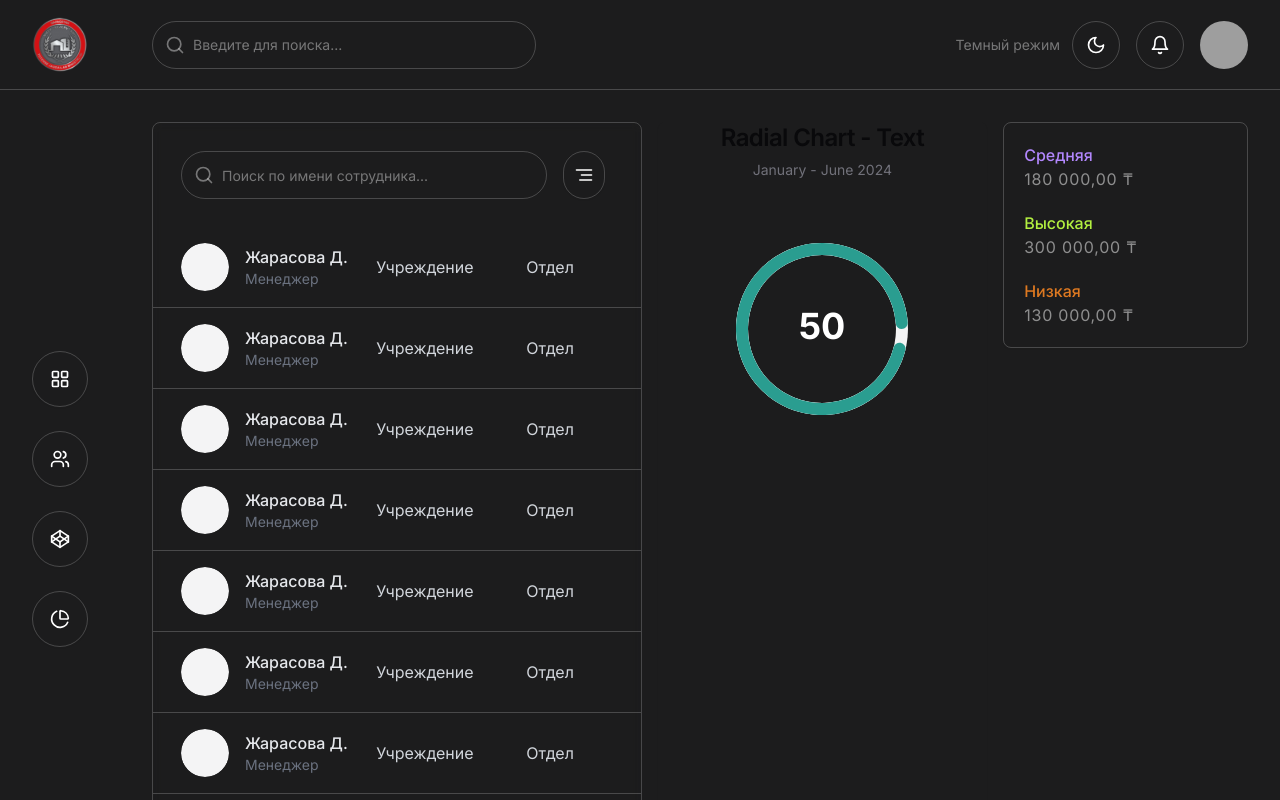
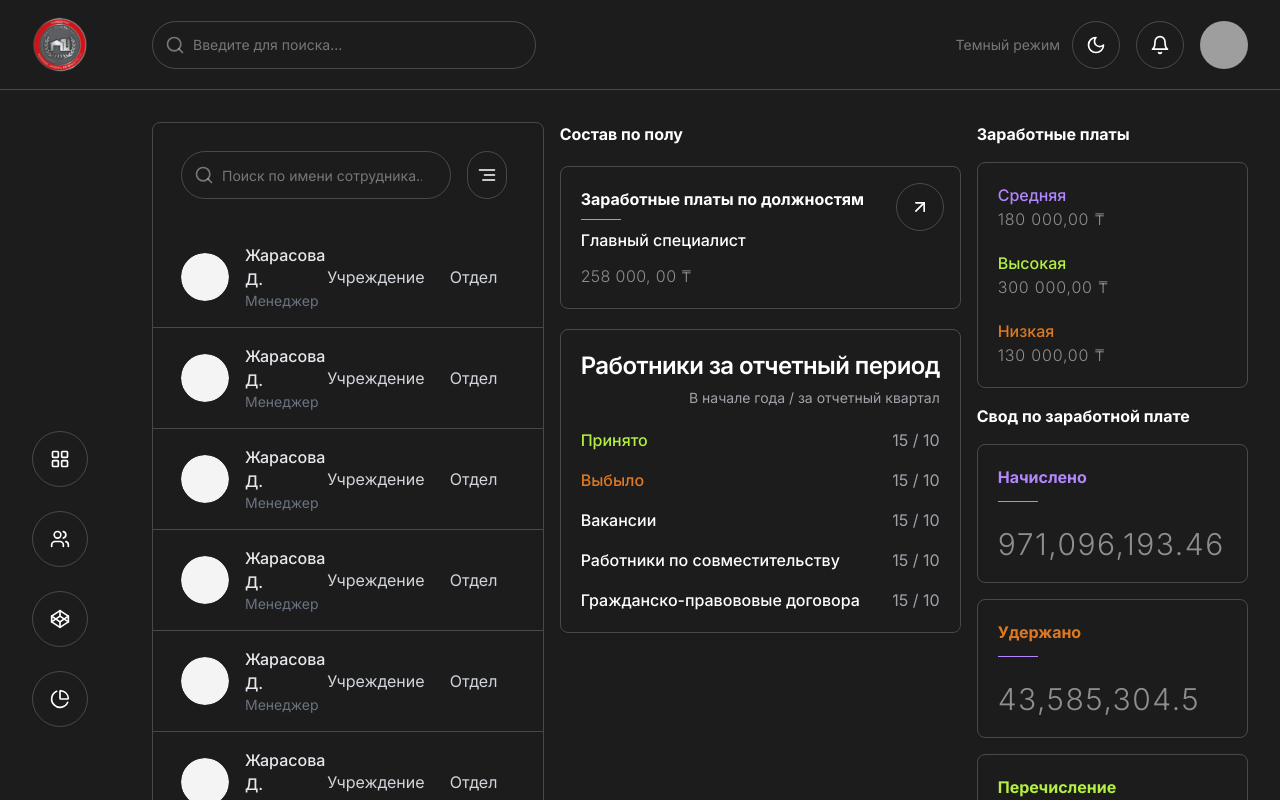
Before and after one commit to sogeking7/nusa-front, a Next.js app: page /home in a window 1280 px wide. Shown: the top 800 px of the page. Built offline with nearby package versions, Linux system fonts and the light colour scheme; grey boxes are pictures that could not be loaded.

Commit message:
feat: add employee info cards

```diff
--- a/src/app/globals.css
+++ b/src/app/globals.css
@@ -1,4 +1,4 @@
-@import url("https://fonts.googleapis.com/css2?family=Inter:wght@400;500;600;700&display=swap");
+@import url("https://fonts.googleapis.com/css2?family=Inter:wght@100;200;300;400;500;600;700;800;900&display=swap");
 
 @tailwind base;
 @tailwind components;
@@ -31,6 +31,9 @@
     --chart-4: 43 74% 66%;
     --chart-5: 27 87% 67%;
     --radius: 0.5rem;
+    --primary-green: 81 85% 60%;
+    --primary-orange: 28 74% 50%;
+    --primary-purple: 262 97% 76%;
   }
   .dark {
     --background: 240 10% 3.9%;
@@ -57,6 +60,9 @@
     --chart-3: 30 80% 55%;
     --chart-4: 280 65% 60%;
     --chart-5: 340 75% 55%;
+    --primary-green: 81 85% 60%;
+    --primary-orange: 28 74% 50%;
+    --primary-purple: 262 97% 76%;
   }
 }
 
--- a/src/app/home/page.tsx
+++ b/src/app/home/page.tsx
@@ -1,11 +1,9 @@
 import { DonutChart } from "@/components/ui/donut-chart";
+import { EmployeeStatsCard } from "@/features/pm/components/EmployeeStats";
 import ListContainer from "@/features/pm/components/ListContainer";
+import { SalaryCard } from "@/features/pm/components/SalaryCard";
 import { SalaryStats } from "@/features/pm/components/SalaryStats";
-
-const chartData = [
-  { label: "Мужчины", value: 57, color: "#60A5FA" }, // Men (blue)
-  { label: "Женщины", value: 40, color: "#F472B6" }, // Women (pink)
-];
+import { SummaryCard } from "@/features/pm/components/SummaryCard";
 
 const mockData = {
   genderStats: {
@@ -23,15 +21,19 @@ const mockData = {
     withheld: 43585304.5,
     transferred: 1789111191.02,
   },
-  employeePeriodStats: {
-    accepted: 15,
-    fired: 10,
-    vacant: 10,
-    contractors: 10,
-    civilContracts: 10,
-    ratio: "15 / 10",
+};
+
+const employeeStats = [
+  { label: "Принято", startValue: 15, endValue: 10, color: "green" as const },
+  { label: "Выбыло", startValue: 15, endValue: 10, color: "orange" as const },
+  { label: "Вакансии", startValue: 15, endValue: 10 },
+  { label: "Работники по совместительству", startValue: 15, endValue: 10 },
+  {
+    label: "Гражданско-правововые договора",
+    startValue: 15,
+    endValue: 10,
   },
-};
+];
 
 export default function HomePage() {
   return (
@@ -51,10 +53,41 @@ export default function HomePage() {
           })}
         </div>
       </div> */}
-      <DonutChart />
-
-      <div>
+      <div className="space-y-5">
+        <h2 className="font-bold text-white">Состав по полу</h2>
+        {/* <DonutChart /> */}
+        <SalaryCard
+          title="Заработные платы по должностям"
+          subtitle="Главный специалист"
+          value="258 000, 00 ₸"
+        />
+        <EmployeeStatsCard
+          title="Работники за отчетный период"
+          subtitle="В начале года / за отчетный квартал"
+          stats={employeeStats}
+        />
+      </div>
+      <div className="space-y-4">
+        <h2 className="font-bold text-white">Заработные платы</h2>
         <SalaryStats salaryRange={mockData.salaryRange} />
+        <div className="space-y-4">
+          <h2 className="font-bold text-white">Свод по заработной плате</h2>
+          <SummaryCard
+            label="Начислено"
+            value={mockData.salarySummary.accrued}
+            color="purple"
+          />
+          <SummaryCard
+            label="Удержано"
+            value={mockData.salarySummary.withheld}
+            color="orange"
+          />
+          <SummaryCard
+            label="Перечисление"
+            value={mockData.salarySummary.transferred}
+            color="green"
+          />
+        </div>
       </div>
     </div>
   );
--- a/src/components/ui/input.tsx
+++ b/src/components/ui/input.tsx
@@ -6,7 +6,7 @@ import { cva, type VariantProps } from "class-variance-authority";
 import { cn } from "@/lib/utils";
 
 const inputWrapperVariants = cva(
-  "relative flex items-center w-full rounded-full border border-white/20 bg-transparent focus-within:ring-1 focus-within:ring-[#B3F040]",
+  "relative flex items-center w-full rounded-full border border-white/20 bg-transparent focus-within:ring-1 focus-within:ring-primary-green",
   {
     variants: {
       size: {
--- /dev/null
+++ b/src/features/pm/components/EmployeeStats.tsx
@@ -0,0 +1,59 @@
+import { Card, CardContent, CardHeader, CardTitle } from "@/components/ui/card";
+import { cn } from "@/lib/utils";
+
+interface StatItem {
+  label: string;
+  startValue: string | number;
+  endValue: string | number;
+  color?: "default" | "green" | "orange";
+}
+
+interface EmployeeStatsCardProps {
+  title: string;
+  subtitle: string;
+  stats: StatItem[];
+  className?: string;
+}
+
+export function EmployeeStatsCard({
+  title,
+  subtitle,
+  stats,
+  className,
+}: EmployeeStatsCardProps) {
+  const getColorClass = (color?: StatItem["color"]) => {
+    switch (color) {
+      case "green":
+        return "text-primary-green";
+      case "orange":
+        return "text-primary-orange";
+      default:
+        return "text-white";
+    }
+  };
+
+  return (
+    <Card className={cn("border border-white/20", className)}>
+      <CardHeader className="p-5 pb-0">
+        <CardTitle className="text-xl font-semibold text-white">
+          {title}
+        </CardTitle>
+        <p className="mt-1 text-right text-sm text-zinc-400">{subtitle}</p>
+      </CardHeader>
+      <CardContent className="space-y-4 sm:p-5">
+        {stats.map((stat, index) => (
+          <div key={index} className="flex items-center justify-between">
+            <span
+              className={cn("text-base font-medium", getColorClass(stat.color))}
+            >
+              {stat.label}
+            </span>
+            <span className="text-zinc-400">
+              {stat.startValue} / {stat.endValue}
+            </span>
+          </div>
+        ))}
+      </CardContent>
+    </Card>
+  );
+}
--- /dev/null
+++ b/src/features/pm/components/SalaryCard.tsx
@@ -0,0 +1,50 @@
+"use client";
+
+import { ArrowUpRight } from "lucide-react";
+import { Card, CardContent } from "@/components/ui/card";
+import { Button } from "@/components/ui/button";
+import { cn } from "@/lib/utils";
+
+interface SalaryCardProps {
+  title: string;
+  subtitle: string;
+  value: string | number;
+  onClick?: () => void;
+  className?: string;
+}
+
+export function SalaryCard({
+  title,
+  subtitle,
+  value,
+  className,
+}: SalaryCardProps) {
+  return (
+    <Card
+      className={cn(
+        "relative cursor-pointer rounded-lg border border-white/20",
+        className,
+      )}
+    >
+      <CardContent className="sm:p-5">
+        <Button
+          variant="outline"
+          size="icon"
+          className="absolute right-4 top-4"
+        >
+          <ArrowUpRight />
+        </Button>
+
+        <div className="space-y-2 text-white">
+          <h2 className="font-bold">{title}</h2>
+          <div className="bg-primary-purple h-[1px] w-10" />
+          <p className="font-medium">{subtitle}</p>
+        </div>
+
+        <p className="mt-3 font-light tracking-wide text-white/50">
+          {typeof value === "number" ? value.toLocaleString() : value}
+        </p>
+      </CardContent>
+    </Card>
+  );
+}
--- a/src/features/pm/components/SalaryStats.tsx
+++ b/src/features/pm/components/SalaryStats.tsx
@@ -20,19 +20,19 @@ export function SalaryStats({ salaryRange }: SalaryStatsProps) {
     <Card className="border border-white/20">
       <CardContent className="space-y-5 sm:p-5">
         <div className="flex flex-col items-start">
-          <span className="font-medium text-[#B287FD]">Средняя</span>
+          <span className="text-primary-purple font-medium">Средняя</span>
           <span className="font-light tracking-wider text-white/50">
             {formatCurrency(salaryRange.average)}
           </span>
         </div>
         <div className="flex flex-col items-start">
-          <span className="font-medium text-[#B3F040]">Высокая</span>
+          <span className="text-primary-green font-medium">Высокая</span>
           <span className="font-light tracking-wider text-white/50">
             {formatCurrency(salaryRange.high)}
           </span>
         </div>
         <div className="flex flex-col items-start">
-          <span className="font-medium text-[#DE7921]">Низкая</span>
+          <span className="text-primary-orange font-medium">Низкая</span>
           <span className="font-light tracking-wider text-white/50">
             {formatCurrency(salaryRange.low)}
           </span>
--- /dev/null
+++ b/src/features/pm/components/SummaryCard.tsx
@@ -0,0 +1,43 @@
+import { cn } from "@/lib/utils";
+import { Card, CardContent } from "@/components/ui/card";
+
+interface SummaryCardProps {
+  label: string;
+  value: string | number;
+  color?: "purple" | "orange" | "green" | string;
+  className?: string;
+}
+
+export function SummaryCard({
+  label,
+  value,
+  color = "purple",
+  className,
+}: SummaryCardProps) {
+  const colorVariants = {
+    purple: "text-primary-purple",
+    orange: "text-primary-orange",
+    green: "text-primary-green",
+  };
+
+  return (
+    <Card className={cn("rounded-lg border border-white/20", className)}>
+      <CardContent className="space-y-6 sm:p-5">
+        <div>
+          <h2
+            className={cn(
+              "mb-2 font-bold",
+              colorVariants[color as keyof typeof colorVariants] || color,
+            )}
+          >
+            {label}
+          </h2>
+          <div className="bg-primary-purple mt-3 h-[1px] w-10" />
+        </div>
+        <p className="text-3xl font-light tracking-wider text-white/50">
+          {typeof value === "number" ? value.toLocaleString() : value}
+        </p>
+      </CardContent>
+    </Card>
+  );
+}
--- a/tailwind.config.ts
+++ b/tailwind.config.ts
@@ -24,6 +24,9 @@ export default {
         primary: {
           DEFAULT: "hsl(var(--primary))",
           foreground: "hsl(var(--primary-foreground))",
+          green: "hsl(var(--primary-green))",
+          orange: "hsl(var(--primary-orange))",
+          purple: "hsl(var(--primary-purple))",
         },
         secondary: {
           DEFAULT: "hsl(var(--secondary))",
```
